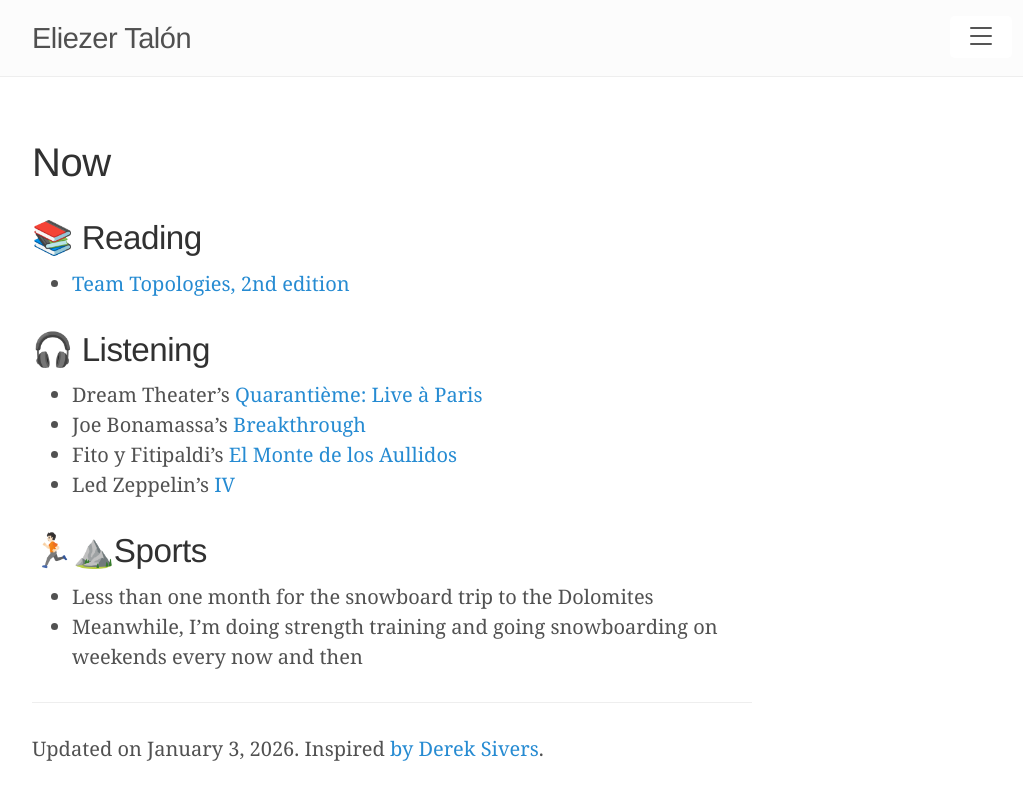
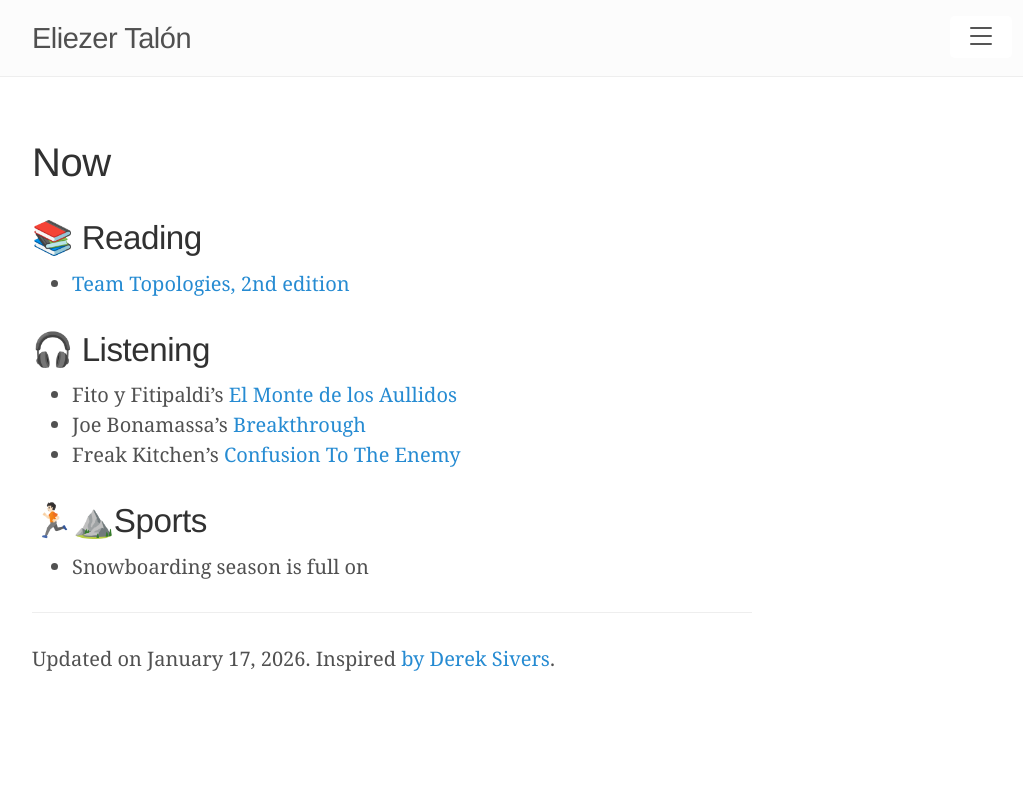
Before and after one commit to elitalon/elitalon.github.io, a Jekyll site: the page built from now.md, in a window 1280 px wide. Shown: the top 800 px of the page, without its empty margins (248-1271 px from the left). Built offline with Jekyll 4.4.1, drawn with Linux system fonts in a browser that asks for light colours.

Commit message:
Update 'Now'

```diff
--- a/now.md
+++ b/now.md
@@ -1,21 +1,19 @@
 ---
 layout: page
 title: Now
-date: 2026-01-03
+date: 2026-01-17
 ---
 
 ## 📚 Reading
 - [Team Topologies, 2nd edition](https://teamtopologies.com/book)
 
 ## 🎧 Listening
-- Dream Theater's [Quarantième: Live à Paris](https://dreamtheater.net/discography-item/quarantieme-live-a-paris/)
+- Fito y Fitipaldi's [El Monte de los Aullidos](https://es.wikipedia.org/wiki/El_monte_de_los_aullidos)
 - Joe Bonamassa's [Breakthrough](https://en.wikipedia.org/wiki/Joe_Bonamassa#Discography)
-- Fito y Fitipaldi's [El Monte de los Aullidos](https://es.wikipedia.org/wiki/El_monte_de_los_aullidos)
-- Led Zeppelin's [IV](https://en.wikipedia.org/wiki/Led_Zeppelin_IV)
+- Freak Kitchen's [Confusion To The Enemy](https://shop.freakkitchen.com/products/freak-kitchen-confusion-to-the-enemy-cd)
 
 ## 🏃🏻⛰️Sports
-- Less than one month for the snowboard trip to the Dolomites
-- Meanwhile, I'm doing strength training and going snowboarding on weekends every now and then
+- Snowboarding season is full on
 
 ---
 
```
